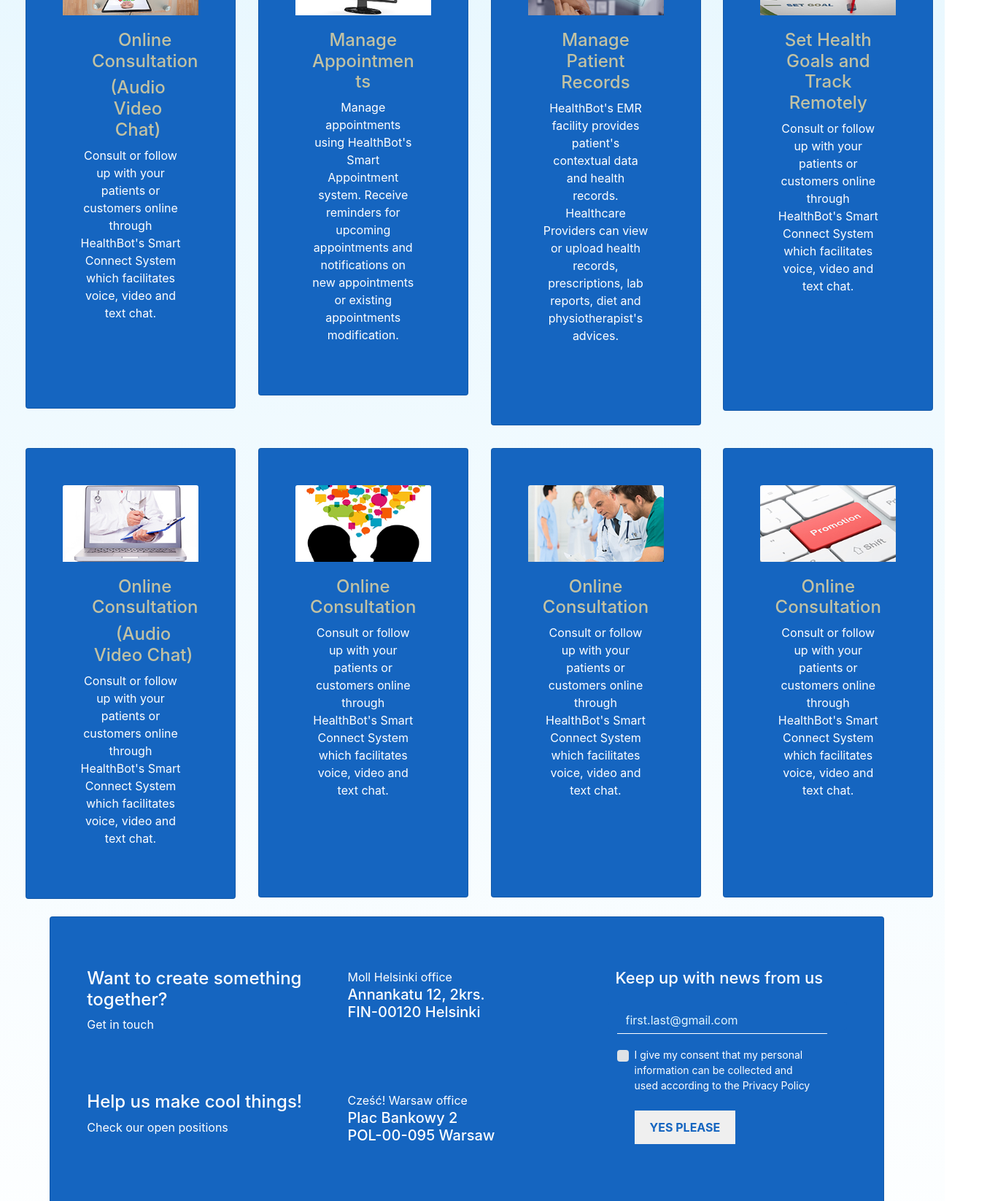
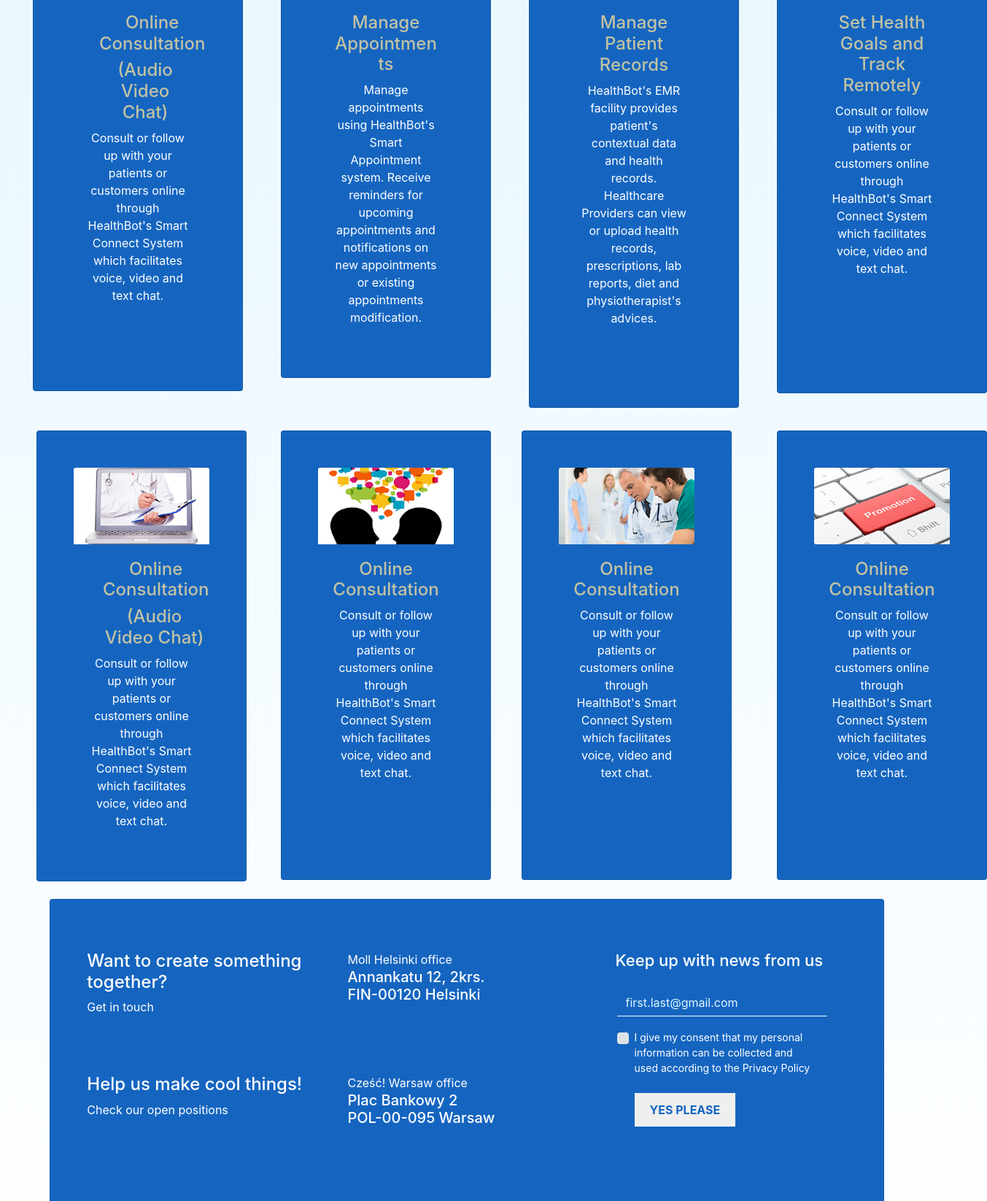
Before and after one commit to smitbhatt2112/project-1, a plain HTML site: page healthcare.html in a window 1280 px wide. Shown: the part 717-2363 px from the top of the page at 73% size, 1353 px wide, since content can reach past the window. Drawn offline with nearby package versions, Linux system fonts and the light colour scheme.

Commit message:
Add files via upload

```diff
--- a/healthcare.html
+++ b/healthcare.html
@@ -100,6 +100,19 @@ button:hover {
     transform: translatez(10px);
 
   }
+  .container{
+   display: grid;
+   grid-template-columns: repeat(4, minmax(300px,1fr));
+   grid-gap: 50px;
+ }
+ .container2{
+   display: grid;
+   grid-template-columns: repeat(auto, minmax(500px,1fr));
+    align-items: center;
+    align-self: center;
+    margin-left: 170px;
+    margin-right: 10px;
+ }
   </style>
  </head>
  <body>
@@ -197,8 +210,9 @@ button:hover {
     </div>
     <br>
 
-      <div class="row">
-        <div class="col md-4 sm-4 xs-4" style="float: inherit;margin-left: 35px;margin-bottom: 30px;">
+      <div class="row container">
+
+        <div class="col" style="margin-left: 30px;">
           <div class="card hover1" style="width: 18rem;">
   <img class="card-img-top" src="h1.jpg" alt="Card image cap">
   <div class="card-body">
@@ -210,7 +224,7 @@ button:hover {
   </div>
 </div>
         </div>
-        <div class="col md-4 sm-4 xs-4">
+        <div class="col" style="margin-left: 20px;">
           <div class="card hover1" style="width: 18rem; margin-bottom: 30px;">
   <img class="card-img-top" src="h2.jpg" alt="Card image cap">
   <div class="card-body">
@@ -220,7 +234,7 @@ button:hover {
   </div>
 </div>
         </div>
-        <div class="col md-4 sm-4 xs-4">
+        <div class="col" style="margin-left: 10px;">
           <div class="card hover1" style="width: 18rem;position: relative;top: -1px;margin-bottom: 30px;">
   <img class="card-img-top" src="h3.jpg" alt="Card image cap">
   <div class="card-body">
@@ -230,7 +244,7 @@ button:hover {
   </div>
 </div>
         </div>
-        <div class="col md-4 sm-4 xs-4">
+        <div class="col" style="margin-right: 20px;">
           <div class="card hover1" style="width: 18rem;">
   <img class="card-img-top" src="h4.jpg" alt="Card image cap">
   <div class="card-body">
@@ -242,8 +256,8 @@ Track Remotely
 </div>
         </div>
       </div>
-    <div class="row">
-        <div class="col md-4 sm-4 xs-4" style="float: inherit;margin-left: 35px;">
+    <div class="row container">
+        <div class="col" style="float: inherit;margin-left: 35px;">
           <div class="card hover1" style="width: 18rem;">
   <img class="card-img-top" src="h5.jpg" alt="Card image cap">
   <div class="card-body">
@@ -255,7 +269,7 @@ Track Remotely
   </div>
 </div>
         </div>
-        <div class="col md-4 sm-4 xs-4">
+        <div class="col" style="margin-left: 20px;">
           <div class="card hover1" style="width: 18rem;">
   <img class="card-img-top" src="h6.jpg" alt="Card image cap">
   <div class="card-body">
@@ -265,7 +279,7 @@ Track Remotely
   </div>
 </div>
         </div>
-        <div class="col md-4 sm-4 xs-4">
+        <div class="col">
           <div class="card hover1" style="width: 18rem;">
   <img class="card-img-top" src="h7.jpg" alt="Card image cap">
   <div class="card-body">
@@ -275,7 +289,7 @@ Track Remotely
   </div>
 </div>
         </div>
-        <div class="col md-4 sm-4 xs-4">
+        <div class="col">
           <div class="card hover1" style="width: 18rem;">
   <img class="card-img-top" src="h8.jpg" alt="Card image cap">
   <div class="card-body">
@@ -287,7 +301,7 @@ Track Remotely
         </div>
       </div>
 
-    <div class="container-fluid px-0 py-4 mx-auto">
+    <div class="container-fluid px-0 py-4 mx-auto container2">
     <div class="row justify-content-center mx-auto">
         <div class="col-12 px-xs-0 col-md-11">
             <div class="card">
@@ -383,9 +397,7 @@ Track Remotely
         </div>
       </div>
     </div>
-    <div>
-        <img src="r1.png" width="5%">
-    </div>
+
 
 
 
```
Also changed, not shown: individuals.html (+17 -12 lines).
